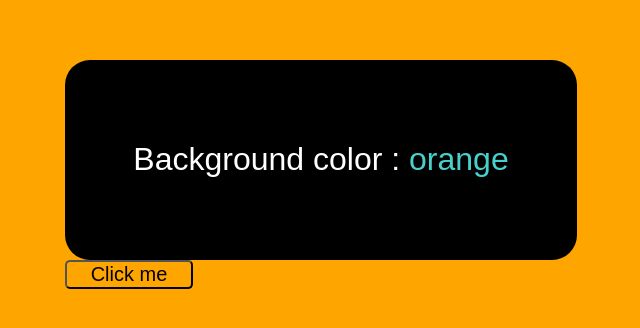
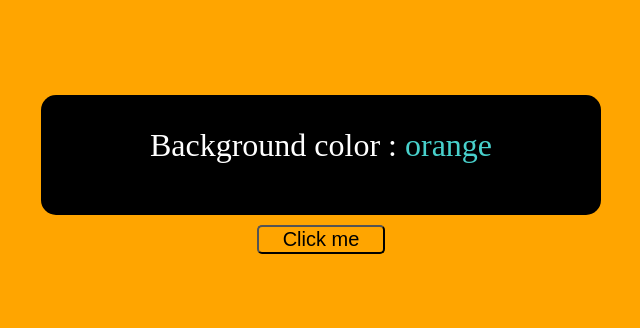
Before and after one commit to VerveIsBad/KIndaWebsite, a plain HTML site: page main.html in a window 1280 px wide. Shown: the part 226-554 px from the top of the page, without its empty margins (319-959 px from the left). Drawn offline with Linux system fonts and the light colour scheme.

Commit message:
Added centering and nice styles for the content.

```diff
--- a/styles.css
+++ b/styles.css
@@ -1,32 +1,44 @@
-html {
-    width: 100vw;
-    height: 100vh;
+.wrapper {
+  position: absolute;
+  top: 0;
+  left: 0;
+  height: 100%;
+  width: 100%;
 
+  /* this is what centers your element in the fixed wrapper*/
   display: flex;
-    align-items: center;
-    justify-content: center;
+  flex-flow: column nowrap;
+  justify-content: center; /* aligns on vertical for column */
+  align-items: center; /* aligns on horizontal for column */
+
+  /* Use this to see the limits of the main container
+  border: 2px dashed red;
+  box-sizing: border-box;
+  **/
 }
+/* padding = space between content and border*/
 
 .mainContent {
-    display: flex;
-    align-items: center;
-    justify-content: center;
-    flex-direction: column;
+  text-align: center;
 
+  vertical-align: middle;
   font-size: xx-large;
-    font-family: Arial, Helvetica, sans-serif;
+
+
+  border-radius: 15px;
+
+  background-color: black;
 
   color: white;
 
-    background-color: black;
+  height: 15vh;
+  width: 70vh;
 
-    width: 40vw;
-    height: 25vh;
-
-    border-radius:25px;
 }
 
 #colorButton {
+  margin-top: 10px;
+
   color: black;
 
   border-color: black;
```
Lines whose indentation alone changed are shown as unchanged.
